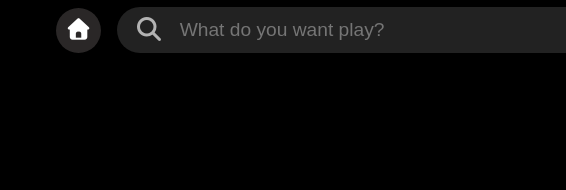
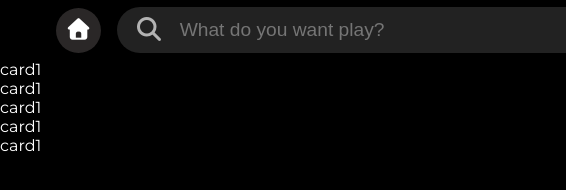
Before and after one commit to Shekhar-aiml/spotify-clone, a plain HTML site: page index.html in a window 1280 px wide. Shown: the top 190 px of the page, 0-566 px from the left. Drawn offline with Linux system fonts and the light colour scheme.

Commit message:
Add a new file

```diff
--- a/index.html
+++ b/index.html
@@ -5,7 +5,7 @@
     <meta name="viewport" content="width=device-width, initial-scale=1.0">
     <link rel="stylesheet" href="style.css">
     <link rel="stylesheet" href="https://cdnjs.cloudflare.com/ajax/libs/font-awesome/7.0.1/css/all.min.css" integrity="sha512-2SwdPD6INVrV/lHTZbO2nodKhrnDdJK9/kg2XD1r9uGqPo1cUbujc+IYdlYdEErWNu69gVcYgdxlmVmzTWnetw==" crossorigin="anonymous" referrerpolicy="no-referrer" />
-    <link rel="icon" href="./assets/logo.png">
+    <link rel="icon" href="logo.png">
     <link rel="preconnect" href="https://fonts.googleapis.com">
 <link rel="preconnect" href="https://fonts.gstatic.com" crossorigin>
 <link href="https://fonts.googleapis.com/css2?family=Montserrat:wght@100..900&display=swap" rel="stylesheet">
@@ -59,5 +59,18 @@
             <div class="log-in">
             <a href="#" class="login-btn">Log in</a>
             </div>
-          </div>
+         </div>
  </header>
+
+ <div class="sidebar">
+    <main>
+    <div class="cards">
+
+        <div class="card-1">card1</div>
+        <div class="card-1">card1</div>
+        <div class="card-1">card1</div>
+        <div class="card-1">card1</div>
+        <div class="card-1">card1</div>
+    </div>
+ </main>
+ </div>
```
